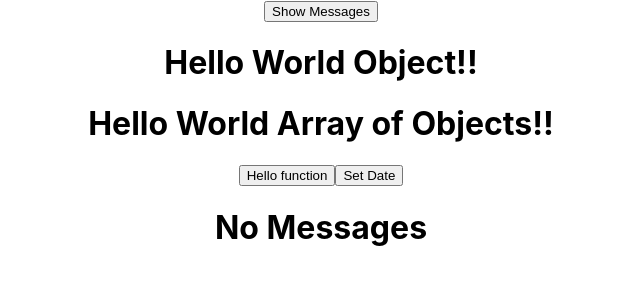
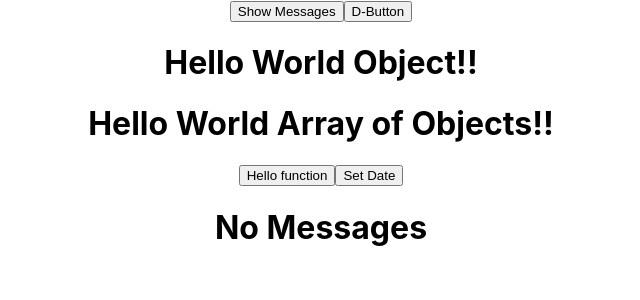
Before and after one commit to nsagias/react-class-and-function, a React (Create React App) app in the folder hybrid-app/: page / in a window 1280 px wide. Shown: the top 300 px of the page, without its empty margins (319-959 px from the left). Built offline with nearby package versions, Linux system fonts and the light colour scheme.

Commit message:
import DB button and add handler to onclick

```diff
--- a/hybrid-app/src/App.jsx
+++ b/hybrid-app/src/App.jsx
@@ -2,6 +2,7 @@ import React from "react";
 import './App.css';
 import Message from "./components/Message";
 import moment from "moment";
+import DebounceButton from "./components/DebounceButtons";
 
 
 const monthAndYearNow = moment().format('YYYYMM');
@@ -42,6 +43,7 @@ class App extends React.Component {
         <button onClick={this.handleShowMessage} type="button">
           Show Messages
         </button>
+        <DebounceButton />
         <Message
           setDate={this.handleSetDate}
           isShowMessage={this.state.isShowMessage}
--- a/hybrid-app/src/components/DebounceButtons.jsx
+++ b/hybrid-app/src/components/DebounceButtons.jsx
@@ -9,7 +9,7 @@ export default function DebounceButton () {
 
   return (
     <>
-      <button>D-Button</button>
+      <button onClick={onClickleDebounceButton}>D-Button</button>
     </>
   );
 }
```
